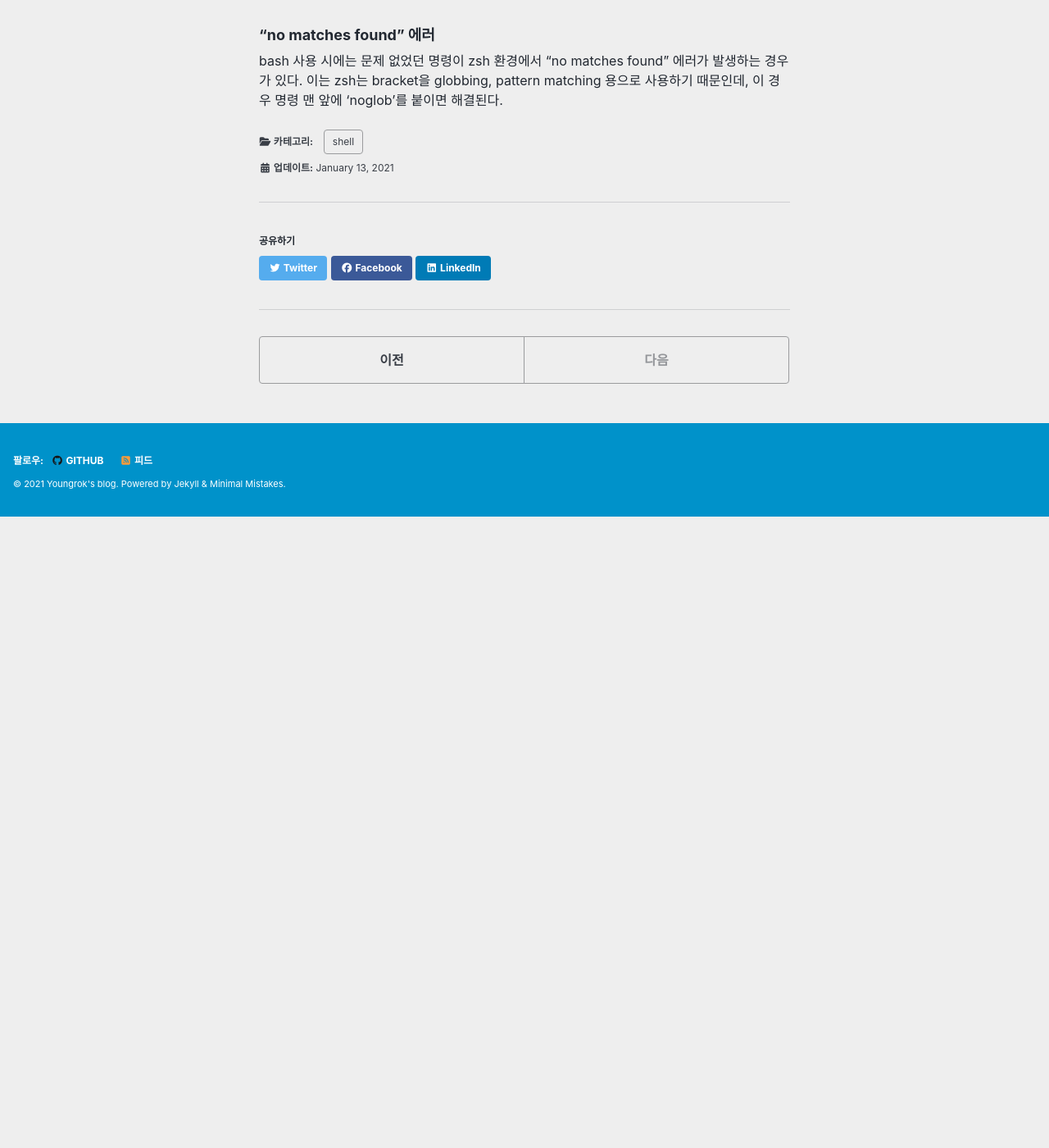
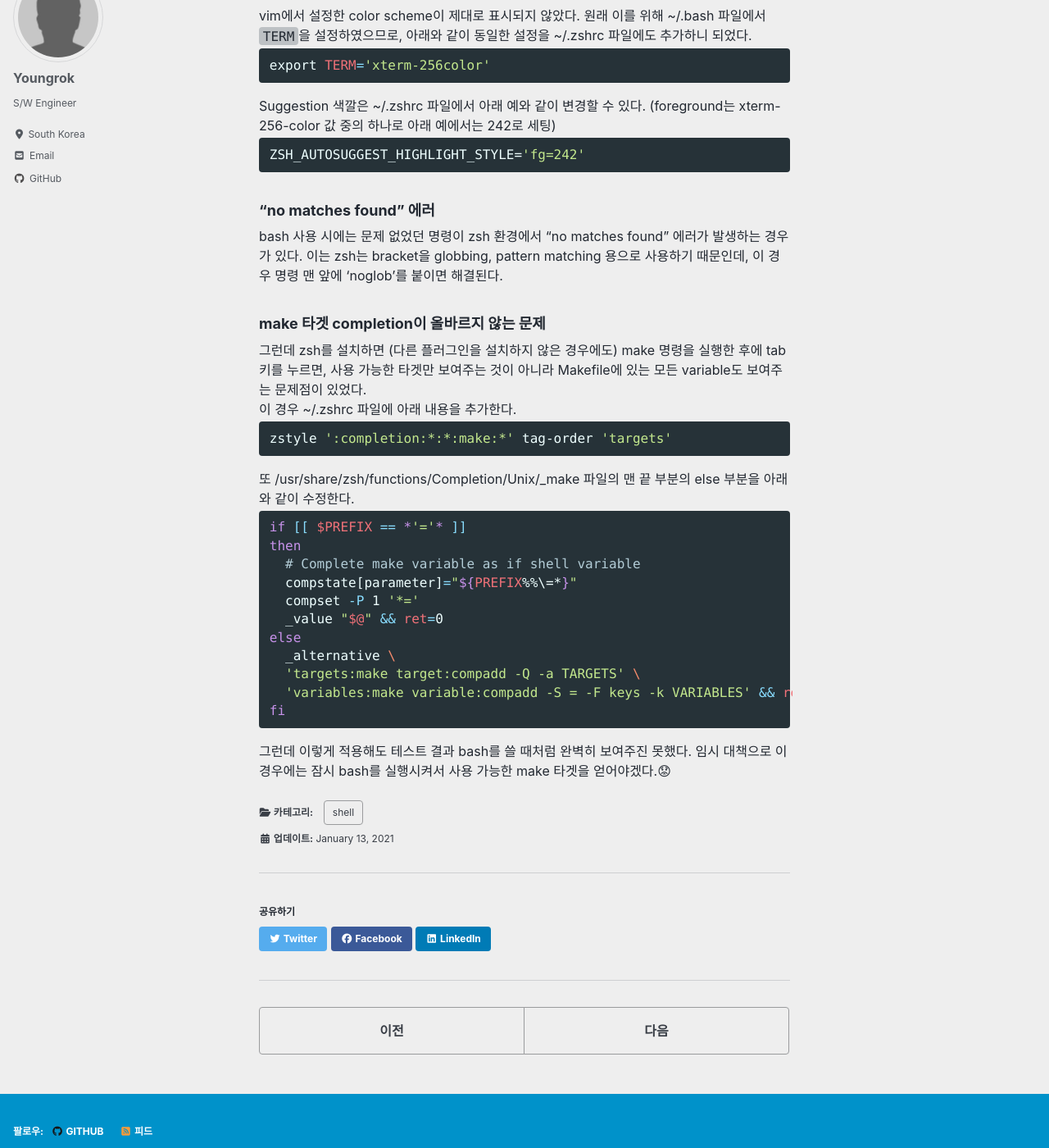
Before and after one commit to yrpark99/yrpark99.github.io, a Jekyll site: the page built from _posts/2021-01-13-zsh.md, in a window 1280 px wide and 1400 px high, scrolled down 1895 px. Shown: the whole window at 82% size. Built offline with Jekyll 4.4.1, drawn with Linux system fonts in a browser that asks for light colours; cached includes are drawn as plain includes; nearby versions of some CDN libraries; some web fonts are replaced; before the commit the page ends 2525 px from its top, so only the background shows below that; some of the changed text lies outside the part shown.

````diff
--- a/_posts/2021-01-13-zsh.md
+++ b/_posts/2021-01-13-zsh.md
@@ -7,13 +7,13 @@ toc_label: "이 페이지 목차"
 
 신년을 맞이하여 shell을 z shell(zsh)로 바꾸어 보았다.
 
-## zshell 설치
+## zsh 설치
 신년을 맞이하여 기분 전환으로 z shell을 설치하여 사용해 보았다. 나름 멋도 있고 편리한 점도 있어서 간단히 기록을 남겨본다.
-z shell(zsh) 설치는 아래와 같이 간단히 할 수 있다.
+시스템에 z shell(zsh) 설치는 아래와 같이 간단히 할 수 있다.
 ```sh
 $ sudo apt install zsh
 ```
-zsh를 조금 더 편리하게 사용하기 위한 zsh 프레임워크인 Oh My Zsh는 아래와 같이 설치할 수 있다.
+zsh를 조금 더 편리하게 사용하기 위한 zsh 프레임워크인 Oh My Zsh는 아래와 같이 설치할 수 있다. (즉, 사용자 별로 설치하는 것임)
 ```sh
 $ sh -c "$(curl -fsSL https://raw.githubusercontent.com/robbyrussell/oh-my-zsh/master/tools/install.sh)"
 ```
@@ -21,6 +21,12 @@ $ sh -c "$(curl -fsSL https://raw.githubusercontent.com/robbyrussell/oh-my-zsh/m
 ```sh
 $ chsh -s $(which zsh)
 ```
+Oh My Zsh를 설치한 이후에, Oh My Zsh의 업데이트는 아래와 같이 할 수 있다.
+```sh
+$ omz update
+```
+
+설치가 완료되었으면 ~/.bashrc 파일에서 추가하였던 설정들을 그대로 ~/.zshrc 파일로 가져온다.
 
 ## zshell 플러그인 설치
 용도와 목적에 따라 여러 플러그인들이 있지만, 주로 아래 플러그인들은 기본적으로 많이 설치하는 것 같아서 나도 설치하였다.
@@ -28,11 +34,13 @@ $ chsh -s $(which zsh)
   ```sh
   $ git clone https://github.com/zsh-users/zsh-syntax-highlighting.git $ZSH_CUSTOM/plugins/zsh-syntax-highlighting
   ```
-- Auto suggestion (다음 명령이나 아규먼트를 제안해 줌)
+- Auto suggestion (다음 명령이나 아규먼트를 history 기반하여 보여줌)
   ```sh
   $ git clone https://github.com/zsh-users/zsh-autosuggestions.git $ZSH_CUSTOM/plugins/zsh-autosuggestions
   ```
-위와 같이 플러그인을 다운받았으면 ~/.zshrc 파일에서 `plugins` 항목에 아래 예와 같이 추가해 주면 된다.
+  전체 적용은 위나 오른쪽 화살표를 누르면 되고, 단어 단위로 적용하려면 Ctrl+오른쪽 화살표를 누르면 된다.
+
+위와 같이 플러그인을 다운받았으면 ~/.zshrc 파일에서 `plugins` 항목에 아래 예와 같이 추가해 주면 된다. (`git` 플러그인은 기본으로 적용되어 있음)
 ```
 plugins=(git zsh-syntax-highlighting zsh-autosuggestions)
 ```
@@ -74,3 +82,25 @@ ZSH_AUTOSUGGEST_HIGHLIGHT_STYLE='fg=242'
 
 ### "no matches found" 에러
 bash 사용 시에는 문제 없었던 명령이 zsh 환경에서 "no matches found" 에러가 발생하는 경우가 있다. 이는 zsh는 bracket을 globbing, pattern matching 용으로 사용하기 때문인데, 이 경우 명령 맨 앞에 'noglob'를 붙이면 해결된다.
+
+### make 타겟 completion이 올바르지 않는 문제
+그런데 zsh를 설치하면 (다른 플러그인을 설치하지 않은 경우에도) make 명령을 실행한 후에 tab 키를 누르면, 사용 가능한 타겟만 보여주는 것이 아니라 Makefile에 있는 모든 variable도 보여주는 문제점이 있었다.
+이 경우 ~/.zshrc 파일에 아래 내용을 추가한다.
+```bash
+zstyle ':completion:*:*:make:*' tag-order 'targets'
+```
+또 /usr/share/zsh/functions/Completion/Unix/_make 파일의 맨 끝 부분의 else 부분을 아래와 같이 수정한다.
+  ```bash
+if [[ $PREFIX == *'='* ]]
+then
+  # Complete make variable as if shell variable
+  compstate[parameter]="${PREFIX%%\=*}"
+  compset -P 1 '*='
+  _value "$@" && ret=0
+else
+  _alternative \
+  'targets:make target:compadd -Q -a TARGETS' \
+  'variables:make variable:compadd -S = -F keys -k VARIABLES' && ret=0
+fi
+```
+그런데 이렇게 적용해도 테스트 결과 bash를 쓸 때처럼 완벽히 보여주진 못했다. 임시 대책으로 이 경우에는 잠시 bash를 실행시켜서 사용 가능한 make 타겟을 얻어야겠다.😟
````
Also changed, not shown: _posts/2021-01-18-javafx.md (added, +101 -0 lines).
